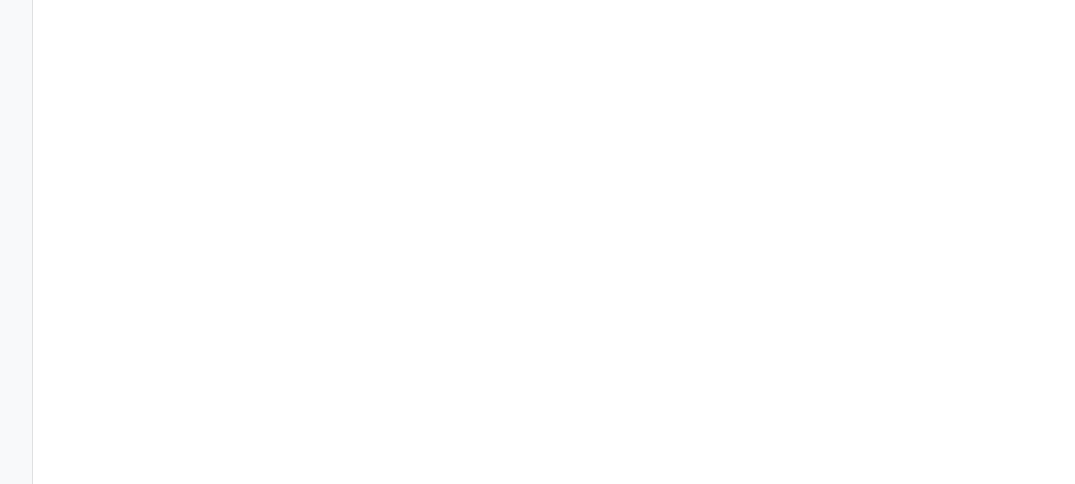
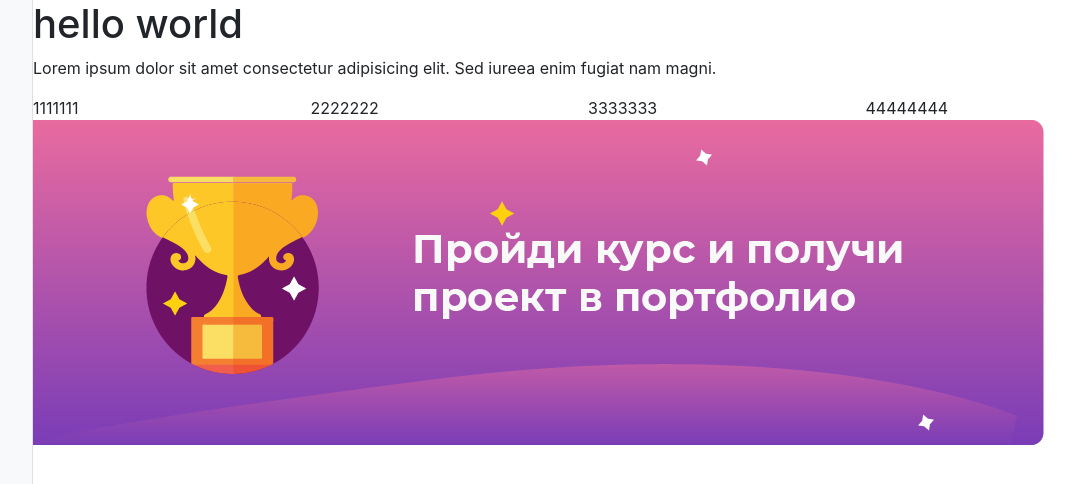
Before and after one commit to Vitas810/constructorSiteJS, a plain HTML site: page index.html in a window 1280 px wide. Shown: the top 484 px of the page, without its empty margins (167-1242 px from the left). Drawn offline with nearby package versions, Linux system fonts and the light colour scheme.

Commit message:
Вывод контента через js

```diff
--- a/index.html
+++ b/index.html
@@ -17,5 +17,6 @@
       <div id="panel" class="bg-light sidebar"></div>
       <div id="site" class="content"></div>
     </div>
+    <script src="index.js"></script>
   </body>
 </html>
--- /dev/null
+++ b/index.js
@@ -0,0 +1,65 @@
+const model = [
+  { type: 'title', value: 'hello world' },
+  {
+    type: 'text',
+    value:
+      'Lorem ipsum dolor sit amet consectetur adipisicing elit. Sed iureea enim fugiat nam magni.',
+  },
+  { type: 'columns', value: ['1111111', '2222222', '3333333', '44444444'] },
+  { type: 'image', value: './assets/image.png' },
+];
+const $site = document.querySelector('#site');
+
+model.forEach((block) => {
+  let html = '';
+  if (block.type === 'title') {
+    html = title(block);
+  } else if (block.type === 'text') {
+    html = text(block);
+  } else if (block.type === 'columns') {
+    html = columns(block);
+  } else if (block.type === 'image') {
+    html = image(block);
+  }
+
+  $site.insertAdjacentHTML('beforeend', html);
+});
+
+function title(block) {
+  return `
+        <div class="row">
+          <div class="col-sm">
+            <h1>${block.value}</h1>
+          </div>
+        </div>
+
+    `;
+}
+function text(block) {
+  return `
+      <div class="row">
+        <div class="col-sm">
+          <p>
+          ${block.value}
+          </p>
+        </div>
+      </div>
+
+    `;
+}
+function columns(block) {
+  const html = block.value.map((item) => ` <div class="col-sm">${item}</div>`);
+
+  return `
+      <div class="row">
+      ${html.join('')}
+     </div>
+    `;
+}
+function image(block) {
+  return `
+   <div class="row">
+   <img src=" ${block.value}" />
+   </div>
+  `;
+}
```
Also changed, not shown: assets/image.png (added).
